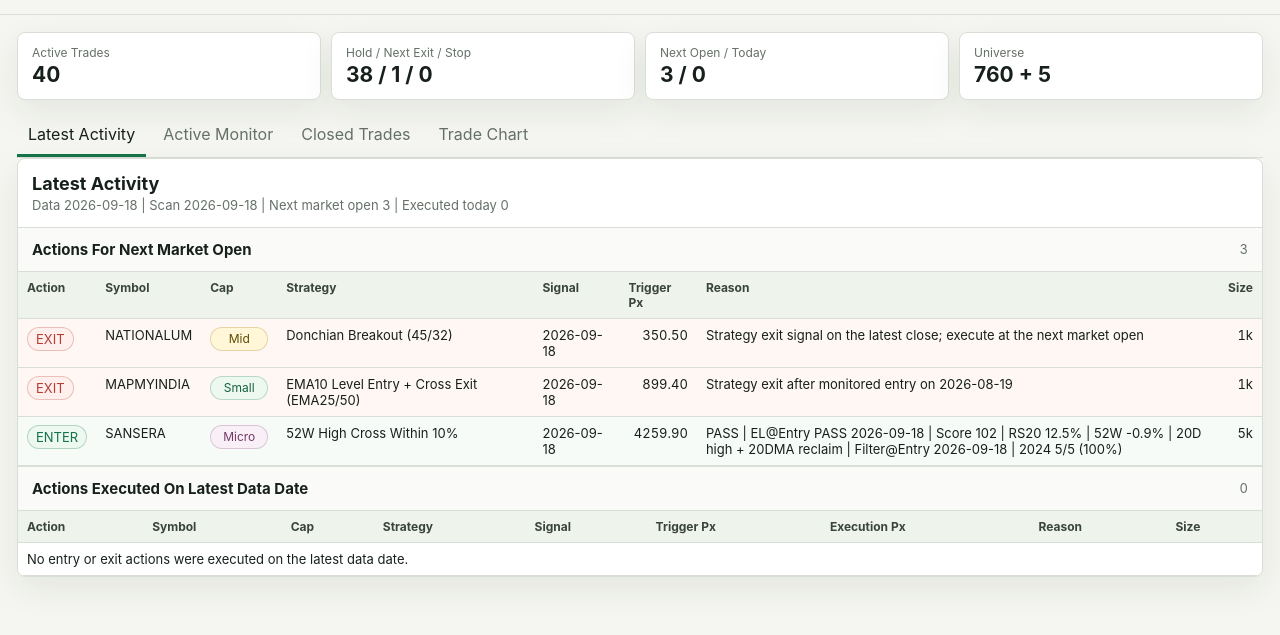
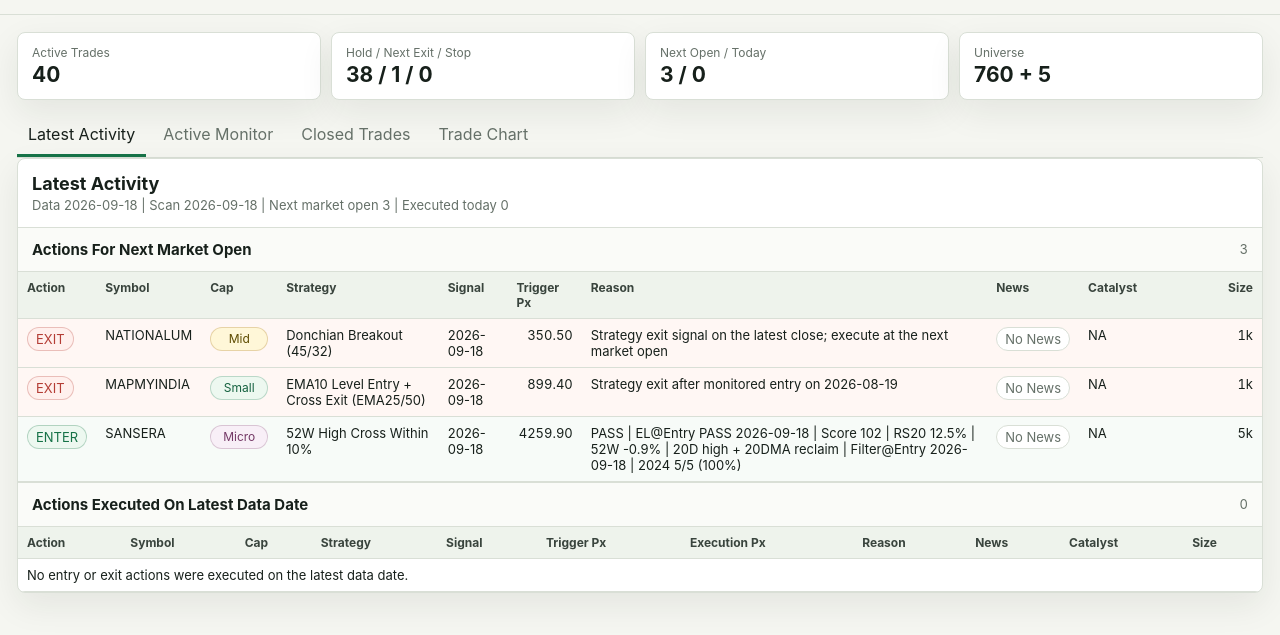
Before and after one commit to rahlyadav/sachi-monitor, a plain HTML site: page index.html in a window 1280 px wide. Shown: the part 65-700 px from the top of the page. Drawn offline with Linux system fonts and the light colour scheme.

Commit message:
Show news catalyst columns

```diff
--- a/app.js
+++ b/app.js
@@ -75,6 +75,31 @@
   const kind = `cap cap-${String(bucket).toLowerCase().replace(/[^a-z0-9]+/g, "-")}`;
   const cell = document.createElement("td");
   cell.appendChild(pill(bucket, kind));
+  return cell;
+}
+
+function newsTag(row) {
+  return firstPresent(row.news_tag, row.source_news_tag, "No News");
+}
+
+function newsCatalyst(row) {
+  return firstPresent(row.news_catalyst, row.source_news_catalyst, "NA");
+}
+
+function newsKind(row) {
+  const tag = String(newsTag(row)).toLowerCase();
+  if (tag.includes("positive")) return "good";
+  if (tag.includes("negative") || tag.includes("error")) return "bad";
+  if (tag.includes("mixed") || tag.includes("neutral")) return "watch";
+  return "";
+}
+
+function newsCell(row) {
+  const cell = document.createElement("td");
+  const tag = newsTag(row);
+  cell.appendChild(pill(tag, newsKind(row)));
+  const subject = firstPresent(row.news_latest_subject, row.source_news_latest_subject);
+  if (subject) cell.title = subject;
   return cell;
 }
 
@@ -307,11 +332,11 @@
       );
       const reason = td(row.reason || "", "reason");
       reason.title = row.reason || "";
-      tr.append(reason, td(sizeLabel(row), "numeric"));
+      tr.append(reason, newsCell(row), td(newsCatalyst(row), "news-catalyst"), td(sizeLabel(row), "numeric"));
       return tr;
     },
     "No actions are queued for the next market open.",
-    8,
+    10,
   );
 
   renderActivityTable(
@@ -333,11 +358,11 @@
       );
       const reason = td(row.reason || "", "reason");
       reason.title = row.reason || "";
-      tr.append(reason, td(sizeLabel(row), "numeric"));
+      tr.append(reason, newsCell(row), td(newsCatalyst(row), "news-catalyst"), td(sizeLabel(row), "numeric"));
       return tr;
     },
     "No entry or exit actions were executed on the latest data date.",
-    9,
+    11,
   );
 }
 
@@ -348,7 +373,7 @@
   const rows = sortRows("active", state.monitor.filter((row) => {
     if (String(row.status || "").toUpperCase() !== "ACTIVE") return false;
     if (!needle) return true;
-    return `${row.symbol} ${capBucket(row)} ${row.strategy_label} ${sizeLabel(row)} ${row.action} ${row.reason}`.toLowerCase().includes(needle);
+    return `${row.symbol} ${capBucket(row)} ${row.strategy_label} ${sizeLabel(row)} ${newsTag(row)} ${newsCatalyst(row)} ${row.action} ${row.reason}`.toLowerCase().includes(needle);
   }));
   updateSortHeaders("activeTable", "active");
 
@@ -361,6 +386,8 @@
       capCell(row),
       td(row.strategy_label),
       td(sizeLabel(row), "numeric"),
+      newsCell(row),
+      td(newsCatalyst(row), "news-catalyst"),
       td(row.entry_date),
       td(fmt(row.entry_price), "numeric"),
       td(row.latest_date),
@@ -381,7 +408,7 @@
   if (!rows.length) {
     const tr = document.createElement("tr");
     const empty = td("No active trades match the current search.");
-    empty.colSpan = 13;
+    empty.colSpan = 15;
     tr.appendChild(empty);
     body.appendChild(tr);
   }
@@ -394,7 +421,7 @@
   const rows = sortRows("closed", state.monitor.filter((row) => {
     if (String(row.status || "").toUpperCase() !== "CLOSED") return false;
     if (!needle) return true;
-    return `${row.symbol} ${capBucket(row)} ${row.strategy_label} ${sizeLabel(row)} ${row.close_reason} ${row.reason}`.toLowerCase().includes(needle);
+    return `${row.symbol} ${capBucket(row)} ${row.strategy_label} ${sizeLabel(row)} ${newsTag(row)} ${newsCatalyst(row)} ${row.close_reason} ${row.reason}`.toLowerCase().includes(needle);
   }));
   updateSortHeaders("closedTable", "closed");
 
@@ -406,6 +433,8 @@
       capCell(row),
       td(row.strategy_label),
       td(sizeLabel(row), "numeric"),
+      newsCell(row),
+      td(newsCatalyst(row), "news-catalyst"),
       td(row.entry_date),
       td(row.exit_date || row.latest_date || "NA"),
       td(fmt(row.entry_price), "numeric"),
@@ -422,7 +451,7 @@
   if (!rows.length) {
     const tr = document.createElement("tr");
     const empty = td("No closed trades match the current search.");
-    empty.colSpan = 12;
+    empty.colSpan = 14;
     tr.appendChild(empty);
     body.appendChild(tr);
   }
@@ -510,6 +539,8 @@
         <dt>Value Point</dt><dd>${escapeHtml(valuePointLabel)}</dd>
         <dt>Cap Bucket</dt><dd>${escapeHtml(capBucket(trade))}</dd>
         <dt>Size</dt><dd>${escapeHtml(sizeLabel(trade))}</dd>
+        <dt>News</dt><dd>${escapeHtml(newsTag(trade))}</dd>
+        <dt>Catalyst</dt><dd>${escapeHtml(newsCatalyst(trade))}</dd>
         <dt>Action</dt><dd>${escapeHtml(trade.action || trade.monitor_action || "NA")}</dd>
         <dt>Reason</dt><dd>${escapeHtml(trade.reason || trade.monitor_reason || "NA")}</dd>
         <dt>Bars Held</dt><dd>${escapeHtml(trade.bars_held ?? "NA")}</dd>
--- a/index.html
+++ b/index.html
@@ -4,7 +4,7 @@
   <meta charset="utf-8">
   <meta name="viewport" content="width=device-width, initial-scale=1">
   <title>Sachi Web Monitor</title>
-  <link rel="stylesheet" href="./styles.css">
+  <link rel="stylesheet" href="./styles.css?v=20260919-news1">
 </head>
 <body>
   <header class="app-header">
@@ -69,6 +69,8 @@
                   <th>Signal</th>
                   <th>Trigger Px</th>
                   <th>Reason</th>
+                  <th>News</th>
+                  <th>Catalyst</th>
                   <th>Size</th>
                 </tr>
               </thead>
@@ -94,6 +96,8 @@
                   <th>Trigger Px</th>
                   <th>Execution Px</th>
                   <th>Reason</th>
+                  <th>News</th>
+                  <th>Catalyst</th>
                   <th>Size</th>
                 </tr>
               </thead>
@@ -122,6 +126,8 @@
               <th data-sort="cap_bucket" data-sort-type="text">Cap</th>
               <th data-sort="strategy_label" data-sort-type="text">Strategy</th>
               <th data-sort="position_size_label" data-sort-type="text">Size</th>
+              <th data-sort="news_tag" data-sort-type="text">News</th>
+              <th data-sort="news_catalyst" data-sort-type="text">Catalyst</th>
               <th data-sort="entry_date" data-sort-type="date">Entry</th>
               <th data-sort="entry_price" data-sort-type="number">Entry Px</th>
               <th data-sort="latest_date" data-sort-type="date">Latest</th>
@@ -154,6 +160,8 @@
               <th data-sort="cap_bucket" data-sort-type="text">Cap</th>
               <th data-sort="strategy_label" data-sort-type="text">Strategy</th>
               <th data-sort="position_size_label" data-sort-type="text">Size</th>
+              <th data-sort="news_tag" data-sort-type="text">News</th>
+              <th data-sort="news_catalyst" data-sort-type="text">Catalyst</th>
               <th data-sort="entry_date" data-sort-type="date">Entry</th>
               <th data-sort="closed_exit_date" data-sort-type="date">Exit</th>
               <th data-sort="entry_price" data-sort-type="number">Entry Px</th>
@@ -183,6 +191,6 @@
   </main>
 
   <div id="toast" role="status" aria-live="polite"></div>
-  <script src="./app.js"></script>
+  <script src="./app.js?v=20260919-news1"></script>
 </body>
 </html>
--- a/styles.css
+++ b/styles.css
@@ -299,6 +299,11 @@
   white-space: normal;
 }
 
+td.news-catalyst {
+  min-width: 140px;
+  white-space: normal;
+}
+
 tr.pass,
 tr.hold {
   background: #f7fbf8;
```
